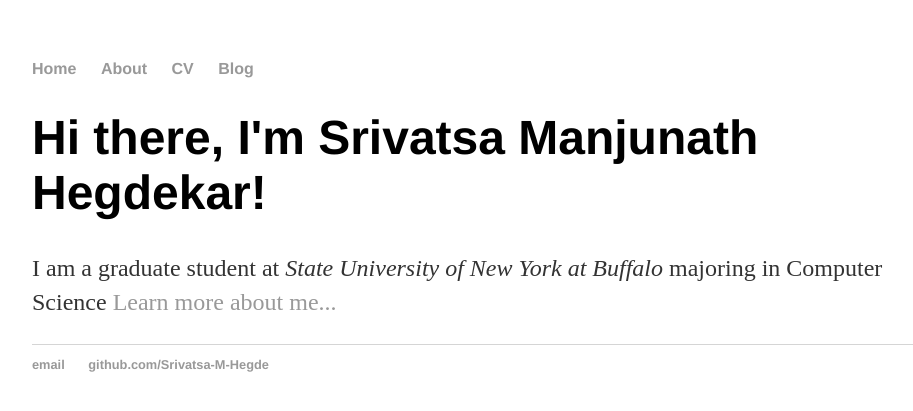
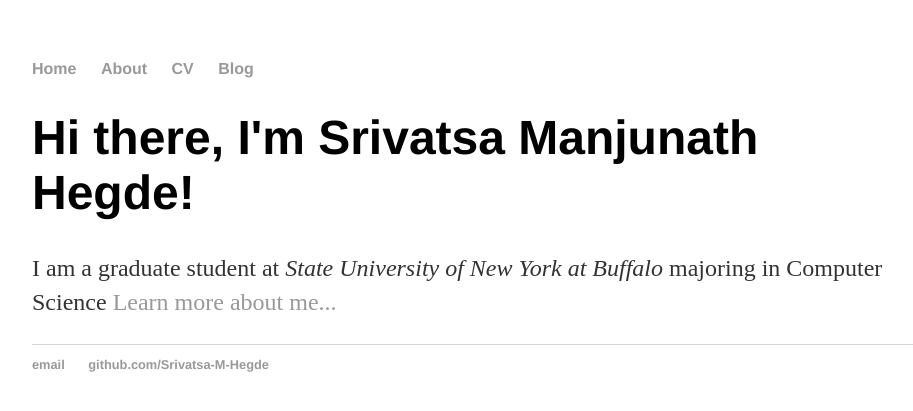
Before and after one commit to Srivatsa-M-Hegde/Srivatsa-M-Hegde.github.io, a Jekyll site: the page built from index.html, in a window 1280 px wide. Shown: the top 411 px of the page, without its empty margins (160-1073 px from the left). Built offline with Jekyll 4.4.1, drawn with Linux system fonts in a browser that asks for light colours.

Commit message:
retract name changes

```diff
--- a/index.html
+++ b/index.html
@@ -3,6 +3,6 @@ layout: default
 title: Srivatsa M Hegde
 ---
 <div >
-	<h1>Hi there, I'm Srivatsa Manjunath Hegdekar!</h1>
+	<h1>Hi there, I'm Srivatsa Manjunath Hegde!</h1>
 	<p>I am a graduate student at <em>State University of New York at Buffalo</em> majoring in Computer Science <a href="/about">Learn more about me...</a></p>
 </div><!-- /.blurb -->
```
